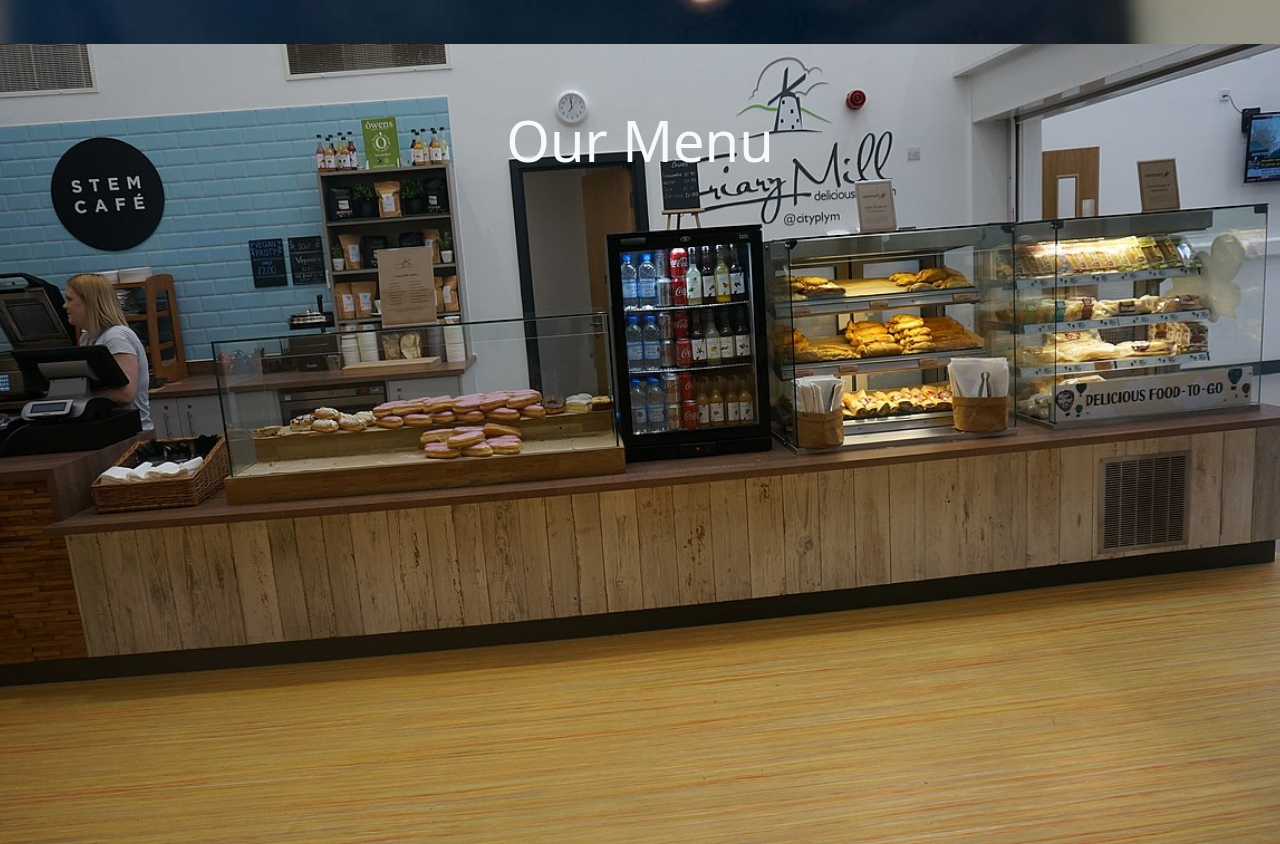
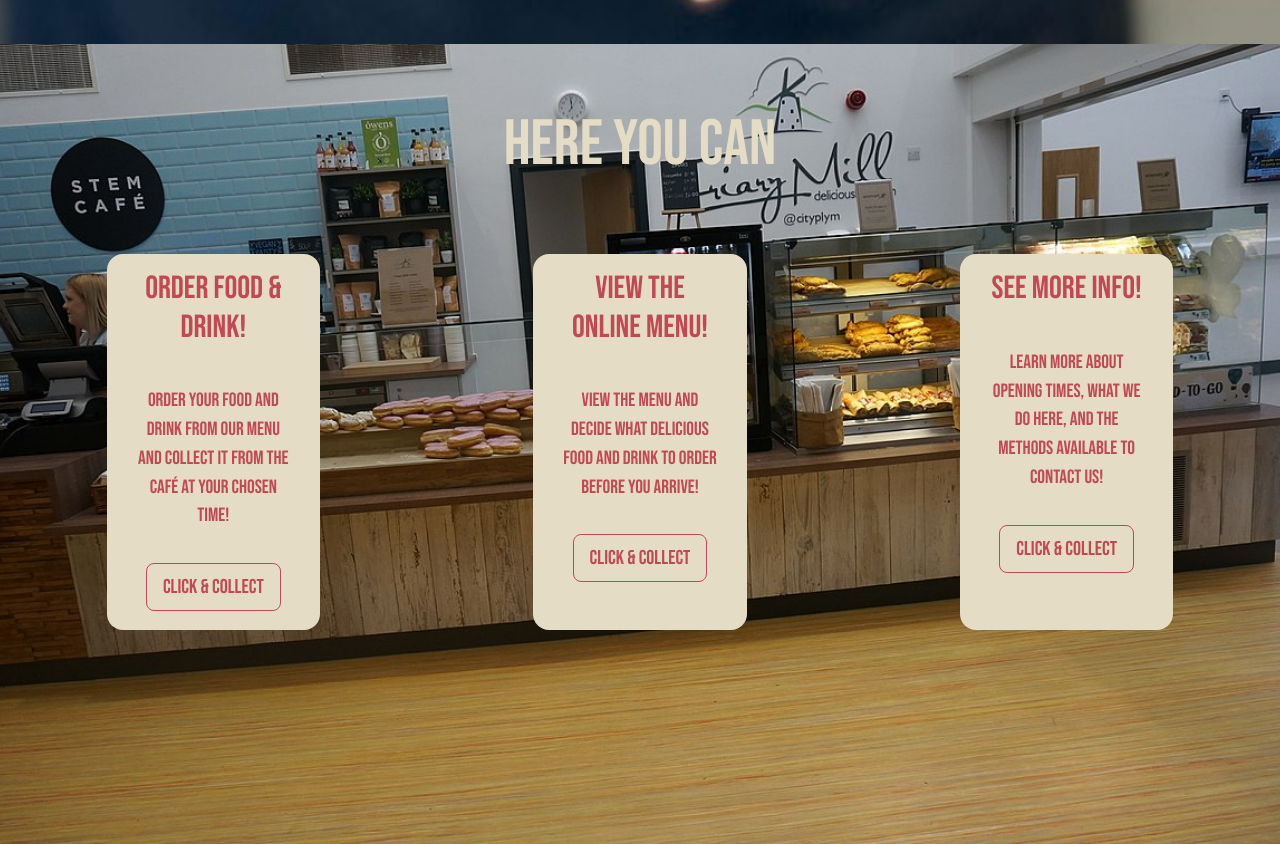
Before and after one commit to CCT-Levels/ESP, a plain HTML site: page index.html in a window 1280 px wide. Shown: the part 756-1600 px from the top of the page. Drawn offline with nearby package versions, Linux system fonts and the light colour scheme.

Commit message:
add info cards to page bottom

```diff
--- a/index.html
+++ b/index.html
@@ -51,7 +51,29 @@
     </div>
 
     <div class="container-fluid page2">
-        <h1 class="display-4 text-center text-light" id="menu">Our Menu</h1>
+        <h1 class="display-3 text-center text-white" id="menu">Here you can</h1>
+        <div class="row" id="info-wycd">
+            <div class="col-md-1"></div>
+            <div class="col-md-2 bg-light rounded-4 text-center text-danger">
+                <h2 class="p-3">Order Food & Drink!</h2>
+                <p class="p-3">Order your food and drink from our menu and collect it from the café at your chosen time!</p>
+                <a class="btn btn-lg btn-outline-danger text-danger" id="hpclickcollect" href="./clickandcollect.html">Click & Collect</a>
+            </div>
+            <div class="col-md-2"></div>
+            <div class="col-md-2 bg-light rounded-4 text-center text-danger">
+                <h2 class="p-3">View the online menu!</h2>
+                <p class="p-3">View the menu and decide what delicious food and drink to order before you arrive!</p>
+                <a class="btn btn-lg btn-outline-danger text-danger" id="hpclickcollect" href="./clickandcollect.html">Click & Collect</a>
+            </div>
+            <div class="col-md-2"></div>
+            <div class="col-md-2 bg-light rounded-4 text-center text-danger">
+                <h2 class="p-3">See more info!</h2>
+                <p class="p-3">Learn more about opening times, what we do here, and the methods available to contact us!</p>
+                <a class="btn btn-lg btn-outline-danger text-danger" id="hpclickcollect" href="./clickandcollect.html">Click & Collect</a>
+            </div>
+            <div class="col-md-1"></div>
+
+        </div>
     </div>
 
     <script src="https://cdn.jsdelivr.net/npm/bootstrap@5.3.2/dist/js/bootstrap.bundle.min.js" integrity="sha384-C6RzsynM9kWDrMNeT87bh95OGNyZPhcTNXj1NW7RuBCsyN/o0jlpcV8Qyq46cDfL" crossorigin="anonymous"></script>
--- a/style.css
+++ b/style.css
@@ -2,6 +2,7 @@ body, html {
     height: 100%;
     background-color: #E5DCC5;
     scroll-behavior: smooth;
+    font-family: 'Bebas Neue', sans-serif;
 }
 ::-webkit-scrollbar {
     display: none;
@@ -45,6 +46,15 @@ body, html {
 #clickbutton {
     margin-top: 15%;
 }
+.btn-outline-danger{
+    color: #C14953;
+    border-color: #C14953;
+    fill: #C14953;
+
+}
+.text-danger {
+    color: #C14953 !important;
+}
 .btn-outline-light{
     color: #E5DCC5;
     border-color: #E5DCC5;
@@ -66,3 +76,18 @@ body, html {
 #menu{
     padding-top: 5%;
 }
+#info-wycd{
+    padding-top: 5%;
+}
+.bg-light{
+    background-color: #E5DCC5 !important;
+}
+p {
+    font-size: larger;
+}
+#hpclickcollect{
+    margin-bottom: 10%;
+}
+.text-white {
+    color: #E5DCC5 !important;
+}
```
